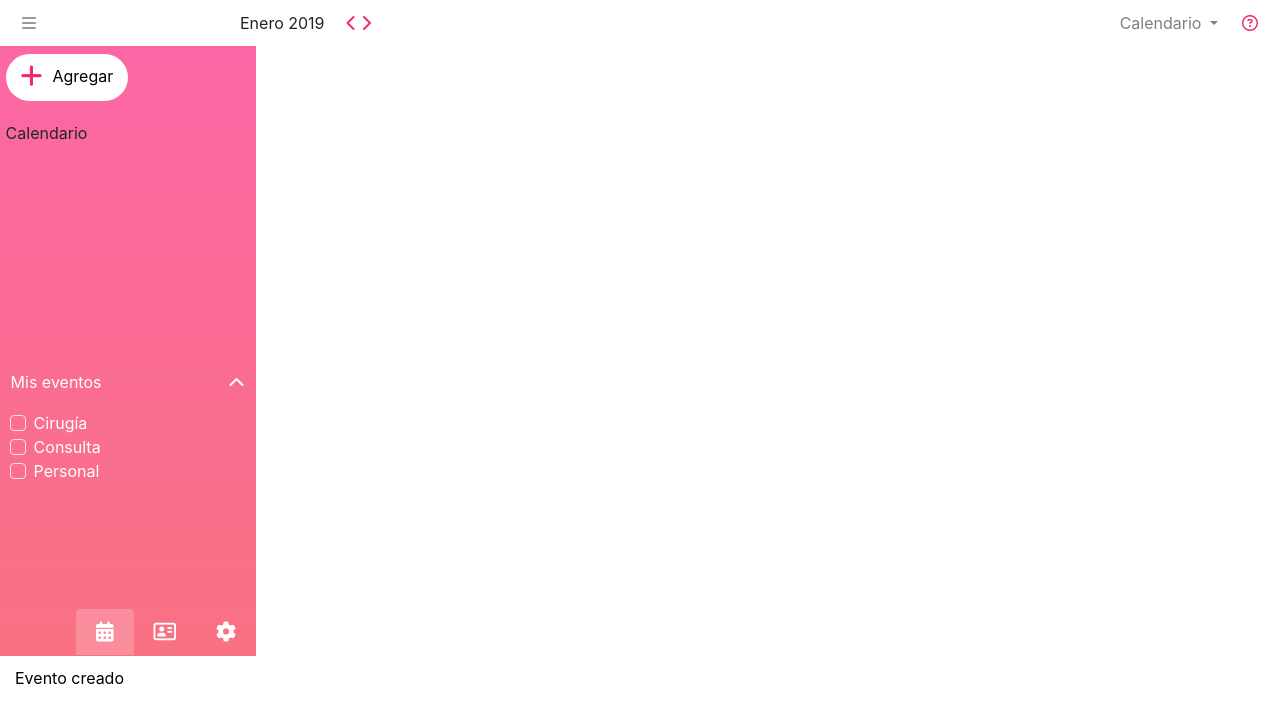
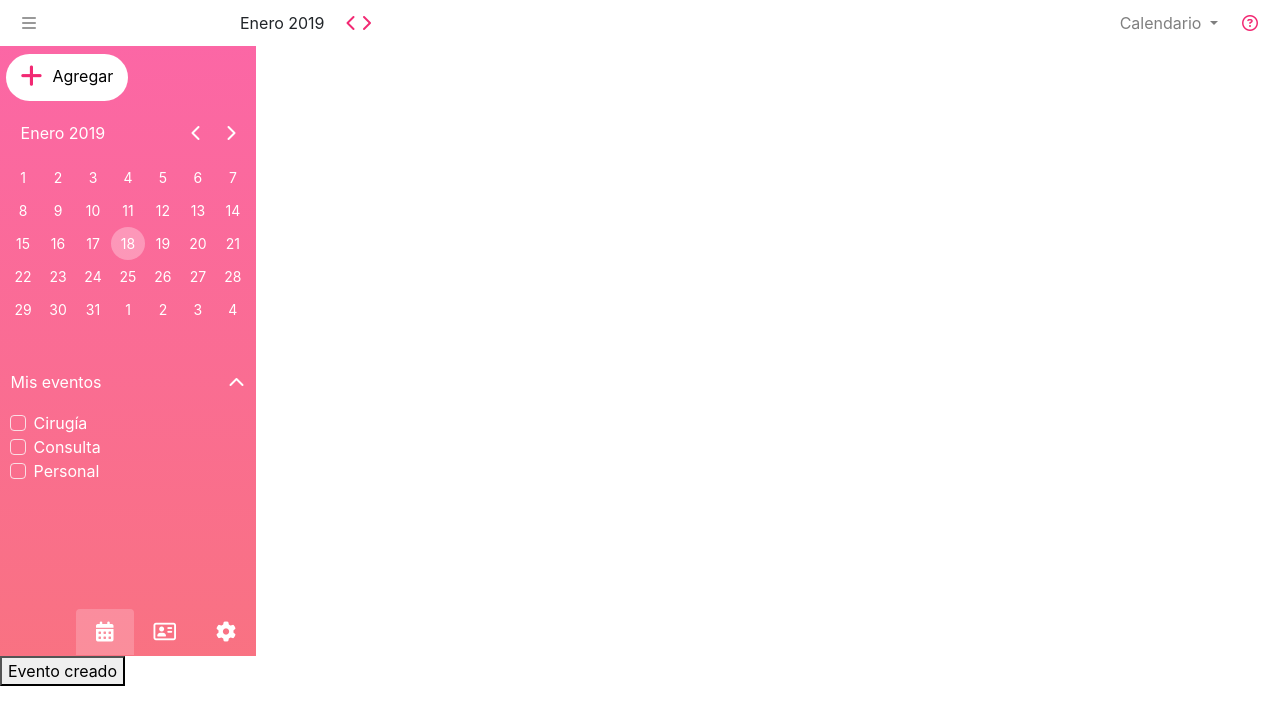
Before and after one commit to Samahara/macaim, a plain HTML site: page index.html in a window 1280 px wide. Drawn offline with nearby package versions, Linux system fonts and the light colour scheme.

Commit message:
calendario immer

```diff
--- a/css/main.css
+++ b/css/main.css
@@ -81,8 +81,23 @@ button[type=submit].save:hover {
   vertical-align: top;
 }
 #calendar {
+  color: #FFFFFF;
+  font-size: 14px;
   margin-bottom: 20px;
   min-height: 220px;
+}
+#calendar .col-auto {
+  cursor: pointer;
+  padding: 6px;
+  text-align: center;
+  width: calc(100%/7);
+}
+#calendar .col-auto.todayis {
+  background-color: rgba(255, 255, 255, 0.3);
+  border-radius: 100%;
+}
+#calendar p {
+  font-size: 16px;
 }
 #collapseMenuCalendar {
   background: linear-gradient(to bottom, rgba(250, 38, 127, .7), rgba(246, 54, 77, .7));
--- a/index.html
+++ b/index.html
@@ -56,8 +56,62 @@
           <!-- Container lista menú lateral -->
           <div class="tab-content" id="myTabContent">
             <div class="tab-pane fade show active" id="events_calendar" role="tabpanel" aria-labelledby="events_calendar-tab">
-              <div class="" id="calendar">
-                Calendario
+              <div id="calendar">
+                <div class="col-12">
+                  <div class="row">
+                    <div class="col-6">
+                      <p>Enero 2019</p>
+                    </div>
+                    <div class="col-6 text-right">
+                      <p class="cursor-pointer"><i class="fas fa-chevron-left mr-4"></i><i class="fas fa-chevron-right"></i></p>
+                    </div>
+                  </div>
+                  <div class="row">
+                    <div class="col-auto">1</div>
+                    <div class="col-auto">2</div>
+                    <div class="col-auto">3</div>
+                    <div class="col-auto">4</div>
+                    <div class="col-auto">5</div>
+                    <div class="col-auto">6</div>
+                    <div class="col-auto">7</div>
+                  </div>
+                  <div class="row">
+                    <div class="col-auto">8</div>
+                    <div class="col-auto">9</div>
+                    <div class="col-auto">10</div>
+                    <div class="col-auto">11</div>
+                    <div class="col-auto">12</div>
+                    <div class="col-auto">13</div>
+                    <div class="col-auto">14</div>
+                  </div>
+                  <div class="row">
+                    <div class="col-auto">15</div>
+                    <div class="col-auto">16</div>
+                    <div class="col-auto">17</div>
+                    <div class="col-auto todayis">18</div>
+                    <div class="col-auto">19</div>
+                    <div class="col-auto">20</div>
+                    <div class="col-auto">21</div>
+                  </div>
+                  <div class="row">
+                    <div class="col-auto">22</div>
+                    <div class="col-auto">23</div>
+                    <div class="col-auto">24</div>
+                    <div class="col-auto">25</div>
+                    <div class="col-auto">26</div>
+                    <div class="col-auto">27</div>
+                    <div class="col-auto">28</div>
+                  </div>
+                  <div class="row">
+                    <div class="col-auto">29</div>
+                    <div class="col-auto">30</div>
+                    <div class="col-auto">31</div>
+                    <div class="col-auto">1</div>
+                    <div class="col-auto">2</div>
+                    <div class="col-auto">3</div>
+                    <div class="col-auto">4</div>
+                  </div>
+                </div>
               </div>
               <div id="my_events">
                 <div class="accordion" id="accordionMenu1">
@@ -531,8 +585,10 @@
             </li>
           </ul>
         </div>
-        <div class="" id="container_calendar">
+        <div id="container_calendar">
+          <div class="">
 
+          </div>
         </div>
       </div>
     </div>
@@ -719,9 +775,10 @@
     </div>
 
     <!-- Modal Detalle -->
-    <div id="add-event">
+    <div id="">
       <button type="button" name="button" data-toggle="modal" data-target="#resumeEventModal">Evento creado</button>
     </div>
+
     <div class="modal fade" id="resumeEventModal" tabindex="-1" role="dialog" aria-labelledby="resumeEventTitle" aria-hidden="true">
       <div class="modal-dialog modal-dialog-centered" role="document">
         <div class="modal-content">
```
